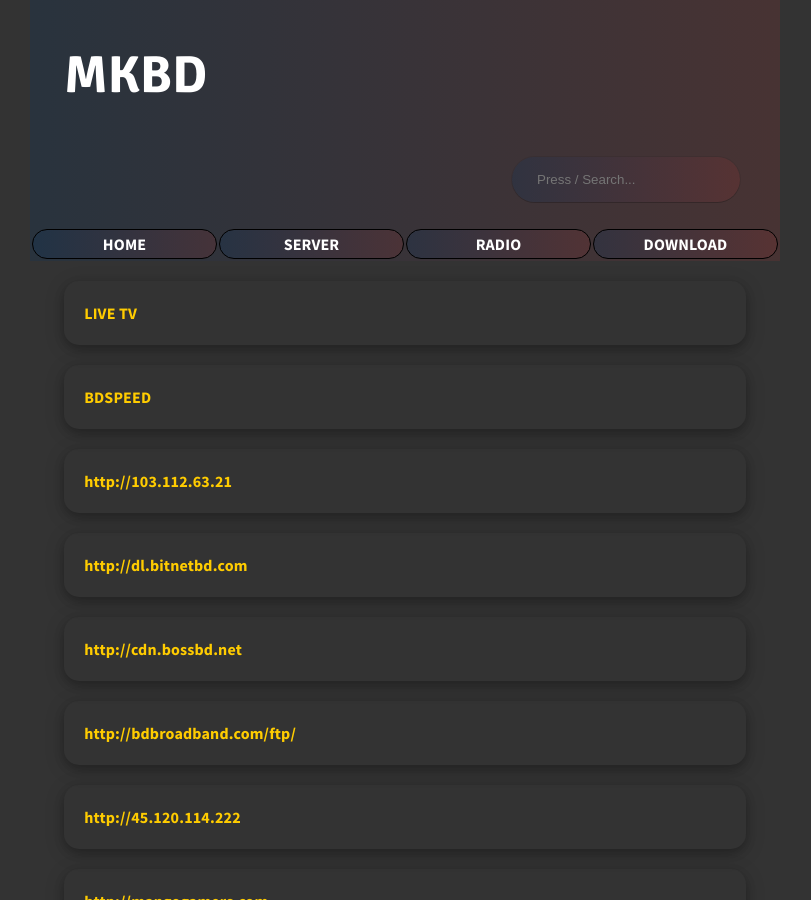
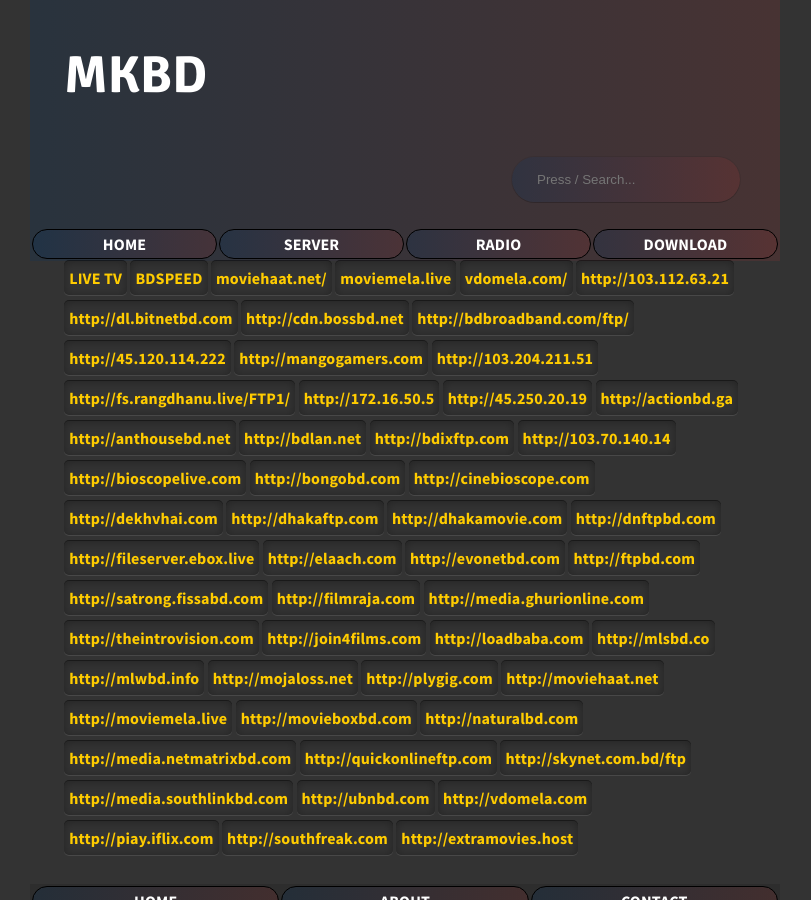
Before and after one commit to bdmilan/blog, a Jekyll site: the page built from server.md, in a window 1280 px wide and 900 px high. Shown: the whole window, without its empty margins (235-1046 px from the left). Built offline with Jekyll 4.4.1, drawn with Linux system fonts in a browser that asks for light colours.

Commit message:
Update server.md

```diff
--- a/server.md
+++ b/server.md
@@ -4,54 +4,57 @@
 ---
 
 
-<div class="zoom article content" style="margin-top: 20px;"><a href="http://bdiptv.stream/live-tv/" style="color: #;">LIVE TV </a></div>
-<div class="zoom article content" style="margin-top: 20px;"><a href="http://www.bdspeed.com" style="color: #;">BDSPEED </a></div>
-<div class="zoom article content" style="margin-top: 20px;"><a href="http://103.112.63.21" style="color: #;">http://103.112.63.21 </a></div>
-<div class="zoom article content" style="margin-top: 20px;"><a href="http://dl.bitnetbd.com" style="color: #;">http://dl.bitnetbd.com </a></div>
-<div class="zoom article content" style="margin-top: 20px;"><a href="http://cdn.bossbd.net" style="color: #;"> http://cdn.bossbd.net</a></div>
-<div class="zoom article content" style="margin-top: 20px;"><a href="http://bdbroadband.com/ftp/" style="color: #;">http://bdbroadband.com/ftp/</a></div>
-<div class="zoom article content" style="margin-top: 20px;"><a href="http://45.120.114.222" style="color: #;"> http://45.120.114.222</a></div>
-<div class="zoom article content" style="margin-top: 20px;"><a href="http://mangogamers.com" style="color: #;"> http://mangogamers.com</a></div>
-<div class="zoom article content" style="margin-top: 20px;"><a href="http://103.204.211.51" style="color: #;"> http://103.204.211.51</a></div>
-<div class="zoom article content" style="margin-top: 20px;"><a href="http://fs.rangdhanu.live/FTP1/" style="color: #;"> http://fs.rangdhanu.live/FTP1/</a></div>
-<div class="zoom article content" style="margin-top: 20px;"><a href="http://172.16.50.5" style="color: #;"> http://172.16.50.5</a></div>
-<div class="zoom article content" style="margin-top: 20px; margin-bottom: 20px;"><a href="http://45.250.20.19" style="color: #;">http://45.250.20.19 </a></div>
-<div class="zoom article content" style="margin-top: 20px;"><a href="http://actionbd.ga" style="color: #;">http://actionbd.ga </a></div>
-<div class="zoom article content" style="margin-top: 20px;"><a href="http://anthousebd.net" style="color: #;">http://anthousebd.net  </a></div>
-<div class="zoom article content" style="margin-top: 20px;"><a href="http://bdlan.net" style="color: #;"> http://bdlan.net </a></div>
-<div class="zoom article content" style="margin-top: 20px;"><a href="http://bdixftp.com" style="color: #;"> http://bdixftp.com </a></div>
-<div class="zoom article content" style="margin-top: 20px;"><a href="http://103.70.140.14" style="color: #;"> http://103.70.140.14 </a></div>
-<div class="zoom article content" style="margin-top: 20px;"><a href="http://bioscopelive.com" style="color: #;">http://bioscopelive.com  </a></div>
-<div class="zoom article content" style="margin-top: 20px;"><a href="http://bongobd.com" style="color: #;"> http://bongobd.com </a></div>
-<div class="zoom article content" style="margin-top: 20px;"><a href="http://cinebioscope.com" style="color: #;">http://cinebioscope.com  </a></div>
-<div class="zoom article content" style="margin-top: 20px;"><a href="http://dekhvhai.com" style="color: #;">http://dekhvhai.com  </a></div>
-<div class="zoom article content" style="margin-top: 20px;"><a href="http://dhakaftp.com" style="color: #;"> http://dhakaftp.com </a></div>
-<div class="zoom article content" style="margin-top: 20px;"><a href="http://dhakamovie.com" style="color: #;"> http://dhakamovie.com </a></div>
-<div class="zoom article content" style="margin-top: 20px;"><a href="http://dnftpbd.com" style="color: #;">http://dnftpbd.com  </a></div>
-<div class="zoom article content" style="margin-top: 20px;"><a href="http://fileserver.ebox.live" style="color: #;">http://fileserver.ebox.live  </a></div>
-<div class="zoom article content" style="margin-top: 20px;"><a href="http://elaach.com" style="color: #;"> http://elaach.com </a></div>
-<div class="zoom article content" style="margin-top: 20px;"><a href="http://evonetbd.com" style="color: #;"> http://evonetbd.com </a></div>
-<div class="zoom article content" style="margin-top: 20px;"><a href="http://ftpbd.com" style="color: #;">http://ftpbd.com  </a></div>
-<div class="zoom article content" style="margin-top: 20px;"><a href="http://satrong.fissabd.com" style="color: #;"> http://satrong.fissabd.com </a></div>
-<div class="zoom article content" style="margin-top: 20px;"><a href="http://filmraja.com" style="color: #;"> http://filmraja.com </a></div>
-<div class="zoom article content" style="margin-top: 20px;"><a href="http://media.ghurionline.com" style="color: #;"> http://media.ghurionline.com </a></div>
-<div class="zoom article content" style="margin-top: 20px;"><a href="http://theintrovision.com" style="color: #;"> http://theintrovision.com </a></div>
-<div class="zoom article content" style="margin-top: 20px;"><a href="http://join4films.com" style="color: #;"> http://join4films.com </a></div>
-<div class="zoom article content" style="margin-top: 20px;"><a href="http://loadbaba.com" style="color: #;"> http://loadbaba.com </a></div>
-<div class="zoom article content" style="margin-top: 20px;"><a href="http://mlsbd.co" style="color: #;"> http://mlsbd.co </a></div>
-<div class="zoom article content" style="margin-top: 20px;"><a href="http://mlwbd.info" style="color: #;"> http://mlwbd.info </a></div>
-<div class="zoom article content" style="margin-top: 20px;"><a href="http://mojaloss.net" style="color: #;"> http://mojaloss.net </a></div>
-<div class="zoom article content" style="margin-top: 20px;"><a href="http://plygig.com" style="color: #;"> http://plygig.com </a></div>
-<div class="zoom article content" style="margin-top: 20px;"><a href="http://moviehaat.net" style="color: #;"> http://moviehaat.net </a></div>
-<div class="zoom article content" style="margin-top: 20px;"><a href="http://moviemela.live" style="color: #;"> http://moviemela.live </a></div>
-<div class="zoom article content" style="margin-top: 20px;"><a href="http://movieboxbd.com" style="color: #;"> http://movieboxbd.com </a></div>
-<div class="zoom article content" style="margin-top: 20px;"><a href="http://naturalbd.com" style="color: #;"> http://naturalbd.com </a></div>
-<div class="zoom article content" style="margin-top: 20px;"><a href="http://media.netmatrixbd.com" style="color: #;"> http://media.netmatrixbd.com </a></div>
-<div class="zoom article content" style="margin-top: 20px;"><a href="http://quickonlineftp.com" style="color: #;"> http://quickonlineftp.com </a></div>
-<div class="zoom article content" style="margin-top: 20px;"><a href="http://skynet.com.bd/ftp" style="color: #;"> http://skynet.com.bd/ftp </a></div>
-<div class="zoom article content" style="margin-top: 20px;"><a href="http://media.southlinkbd.com" style="color: #;"> http://media.southlinkbd.com </a></div>
-<div class="zoom article content" style="margin-top: 20px;"><a href="http://ubnbd.com" style="color: #;"> http://ubnbd.com </a></div>
-<div class="zoom article content" style="margin-top: 20px;"><a href="http://vdomela.com" style="color: #;"> http://vdomela.com </a></div>
-<div class="zoom article content" style="margin-top: 20px;"><a href="http://piay.iflix.com" style="color: #;">http://piay.iflix.com  </a></div>
-<div class="zoom article content" style="margin-top: 20px;"><a href="http://southfreak.com" style="color: #;"> http://southfreak.com </a></div>
-<div class="zoom article content" style="margin-top: 20px; margin-bottom: 20px;"><a href="http://extramovies.host" style="color: #;"> http://extramovies.host </a></div>
+<div class="bodycat"><a href="http://bdiptv.stream/live-tv/" style="color: #;">LIVE TV </a></div>
+<div class="bodycat"><a href="http://www.bdspeed.com" style="color: #;">BDSPEED </a></div>
+<div class="bodycat"><a href="http://moviehaat.net/" style="color: #;">moviehaat.net/ </a></div>
+<div class="bodycat"><a href="http://moviemela.live" style="color: #;">moviemela.live </a></div>
+<div class="bodycat"><a href="http://vdomela.com/" style="color: #;">vdomela.com/ </a></div>
+<div class="bodycat"><a href="http://103.112.63.21" style="color: #;">http://103.112.63.21 </a></div>
+<div class="bodycat"><a href="http://dl.bitnetbd.com" style="color: #;">http://dl.bitnetbd.com </a></div>
+<div class="bodycat"><a href="http://cdn.bossbd.net" style="color: #;"> http://cdn.bossbd.net</a></div>
+<div class="bodycat"><a href="http://bdbroadband.com/ftp/" style="color: #;">http://bdbroadband.com/ftp/</a></div>
+<div class="bodycat"><a href="http://45.120.114.222" style="color: #;"> http://45.120.114.222</a></div>
+<div class="bodycat"><a href="http://mangogamers.com" style="color: #;"> http://mangogamers.com</a></div>
+<div class="bodycat"><a href="http://103.204.211.51" style="color: #;"> http://103.204.211.51</a></div>
+<div class="bodycat"><a href="http://fs.rangdhanu.live/FTP1/" style="color: #;"> http://fs.rangdhanu.live/FTP1/</a></div>
+<div class="bodycat"><a href="http://172.16.50.5" style="color: #;"> http://172.16.50.5</a></div>
+<div class="bodycat margin-bottom: 20px;"><a href="http://45.250.20.19" style="color: #;">http://45.250.20.19 </a></div>
+<div class="bodycat"><a href="http://actionbd.ga" style="color: #;">http://actionbd.ga </a></div>
+<div class="bodycat"><a href="http://anthousebd.net" style="color: #;">http://anthousebd.net  </a></div>
+<div class="bodycat"><a href="http://bdlan.net" style="color: #;"> http://bdlan.net </a></div>
+<div class="bodycat"><a href="http://bdixftp.com" style="color: #;"> http://bdixftp.com </a></div>
+<div class="bodycat"><a href="http://103.70.140.14" style="color: #;"> http://103.70.140.14 </a></div>
+<div class="bodycat"><a href="http://bioscopelive.com" style="color: #;">http://bioscopelive.com  </a></div>
+<div class="bodycat"><a href="http://bongobd.com" style="color: #;"> http://bongobd.com </a></div>
+<div class="bodycat"><a href="http://cinebioscope.com" style="color: #;">http://cinebioscope.com  </a></div>
+<div class="bodycat"><a href="http://dekhvhai.com" style="color: #;">http://dekhvhai.com  </a></div>
+<div class="bodycat"><a href="http://dhakaftp.com" style="color: #;"> http://dhakaftp.com </a></div>
+<div class="bodycat"><a href="http://dhakamovie.com" style="color: #;"> http://dhakamovie.com </a></div>
+<div class="bodycat"><a href="http://dnftpbd.com" style="color: #;">http://dnftpbd.com  </a></div>
+<div class="bodycat"><a href="http://fileserver.ebox.live" style="color: #;">http://fileserver.ebox.live  </a></div>
+<div class="bodycat"><a href="http://elaach.com" style="color: #;"> http://elaach.com </a></div>
+<div class="bodycat"><a href="http://evonetbd.com" style="color: #;"> http://evonetbd.com </a></div>
+<div class="bodycat"><a href="http://ftpbd.com" style="color: #;">http://ftpbd.com  </a></div>
+<div class="bodycat"><a href="http://satrong.fissabd.com" style="color: #;"> http://satrong.fissabd.com </a></div>
+<div class="bodycat"><a href="http://filmraja.com" style="color: #;"> http://filmraja.com </a></div>
+<div class="bodycat"><a href="http://media.ghurionline.com" style="color: #;"> http://media.ghurionline.com </a></div>
+<div class="bodycat"><a href="http://theintrovision.com" style="color: #;"> http://theintrovision.com </a></div>
+<div class="bodycat"><a href="http://join4films.com" style="color: #;"> http://join4films.com </a></div>
+<div class="bodycat"><a href="http://loadbaba.com" style="color: #;"> http://loadbaba.com </a></div>
+<div class="bodycat"><a href="http://mlsbd.co" style="color: #;"> http://mlsbd.co </a></div>
+<div class="bodycat"><a href="http://mlwbd.info" style="color: #;"> http://mlwbd.info </a></div>
+<div class="bodycat"><a href="http://mojaloss.net" style="color: #;"> http://mojaloss.net </a></div>
+<div class="bodycat"><a href="http://plygig.com" style="color: #;"> http://plygig.com </a></div>
+<div class="bodycat"><a href="http://moviehaat.net" style="color: #;"> http://moviehaat.net </a></div>
+<div class="bodycat"><a href="http://moviemela.live" style="color: #;"> http://moviemela.live </a></div>
+<div class="bodycat"><a href="http://movieboxbd.com" style="color: #;"> http://movieboxbd.com </a></div>
+<div class="bodycat"><a href="http://naturalbd.com" style="color: #;"> http://naturalbd.com </a></div>
+<div class="bodycat"><a href="http://media.netmatrixbd.com" style="color: #;"> http://media.netmatrixbd.com </a></div>
+<div class="bodycat"><a href="http://quickonlineftp.com" style="color: #;"> http://quickonlineftp.com </a></div>
+<div class="bodycat"><a href="http://skynet.com.bd/ftp" style="color: #;"> http://skynet.com.bd/ftp </a></div>
+<div class="bodycat"><a href="http://media.southlinkbd.com" style="color: #;"> http://media.southlinkbd.com </a></div>
+<div class="bodycat"><a href="http://ubnbd.com" style="color: #;"> http://ubnbd.com </a></div>
+<div class="bodycat"><a href="http://vdomela.com" style="color: #;"> http://vdomela.com </a></div>
+<div class="bodycat"><a href="http://piay.iflix.com" style="color: #;">http://piay.iflix.com  </a></div>
+<div class="bodycat"><a href="http://southfreak.com" style="color: #;"> http://southfreak.com </a></div>
+<div class="bodycat margin-bottom: 20px;"><a href="http://extramovies.host" style="color: #;"> http://extramovies.host </a></div>
```
